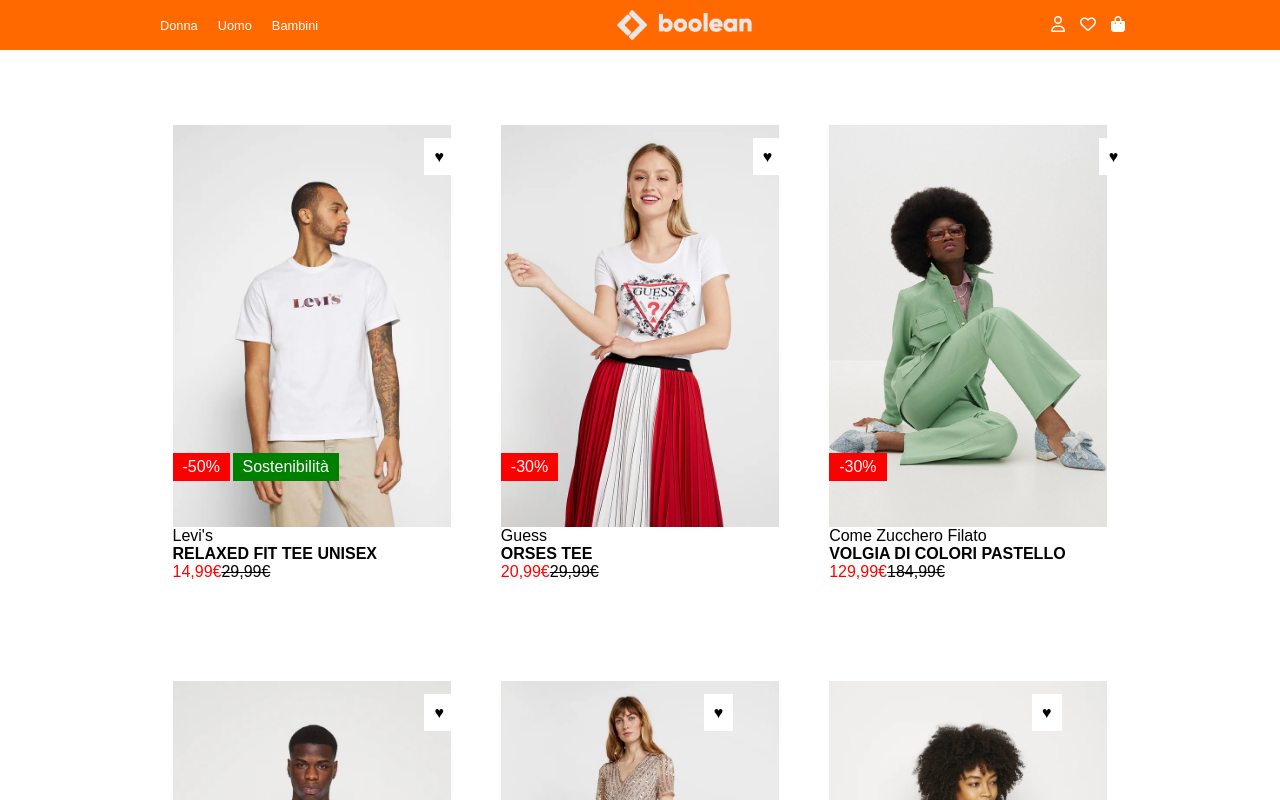
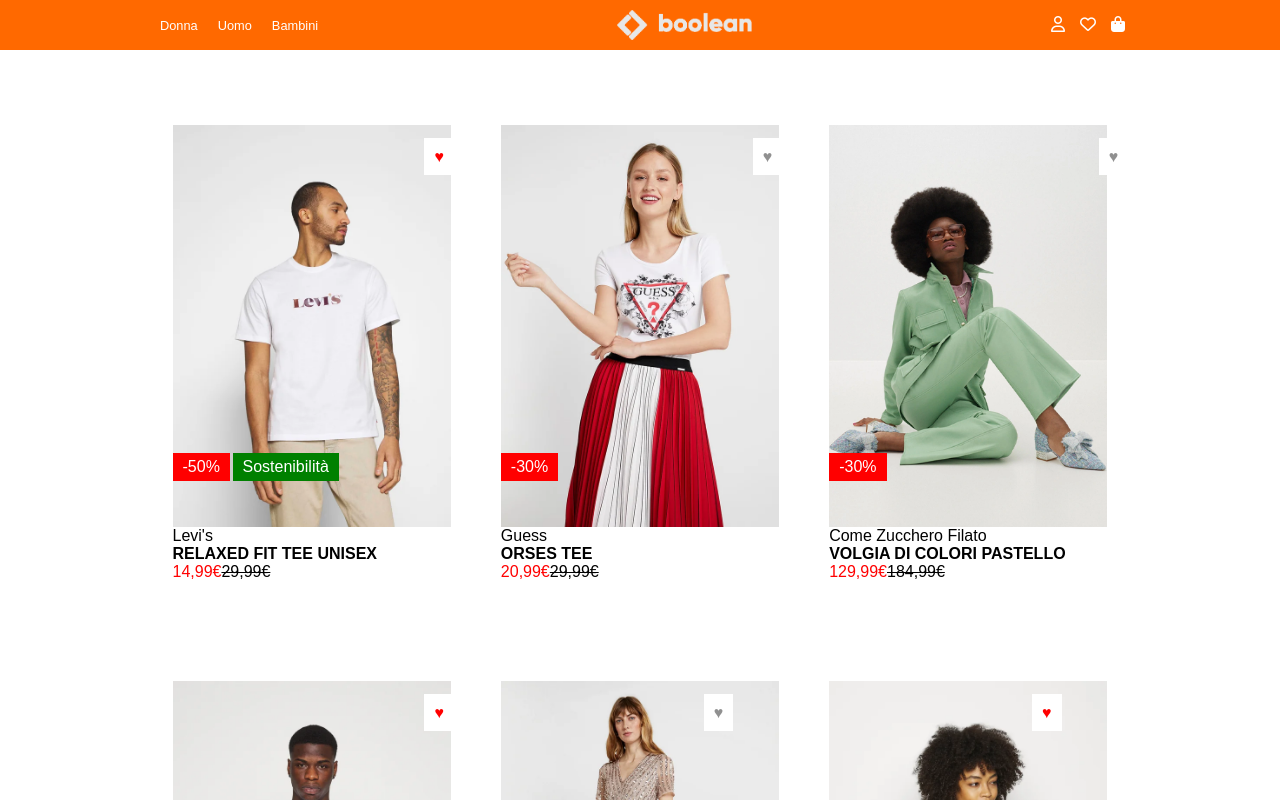
Before and after one commit to GloriaBimbi/vite-boolando, a Vue app: page / in a window 1280 px wide. Shown: the top 800 px of the page. Built offline with nearby package versions, Linux system fonts and the light colour scheme.

Commit message:
feat bonus 1

```diff
--- a/src/components/AppCard.vue
+++ b/src/components/AppCard.vue
@@ -4,7 +4,13 @@
     buildImagePath(imageName) {
       return new URL("../assets/img/" + imageName, import.meta.url).href;
     },
+    changeStatus(parameter) {
+      console.log(parameter);
+      parameter = !parameter;
+      console.log(parameter);
+    },
   },
+
   props: {
     card: Object,
   },
@@ -33,7 +39,12 @@
       card.discountPercentage
     }}</span>
     <span v-show="card.sostenibility" class="sostenibility">Sostenibilità</span>
-    <span class="heart">&hearts;</span>
+    <span
+      @click="changeStatus(card.isInFavorites)"
+      :style="card.isInFavorites == true ? 'color:red;' : ''"
+      class="heart"
+      >&hearts;</span
+    >
   </div>
 </template>
 
@@ -93,7 +104,7 @@
     left: 0;
   }
   .heart {
-    color: black;
+    color: rgba(0, 0, 0, 0.435);
     background-color: white;
     padding: 10px;
     position: relative;
--- a/src/components/AppMain.vue
+++ b/src/components/AppMain.vue
@@ -15,6 +15,7 @@
           discountStatus: true,
           discountPercentage: "-50%",
           sostenibility: true,
+          isInFavorites: true,
         },
         {
           src: "2.webp",
@@ -26,6 +27,7 @@
           discountStatus: true,
           discountPercentage: "-30%",
           sostenibility: false,
+          isInFavorites: false,
         },
         {
           src: "3.webp",
@@ -37,6 +39,7 @@
           discountStatus: true,
           discountPercentage: "-30%",
           sostenibility: false,
+          isInFavorites: false,
         },
         {
           src: "4.webp",
@@ -48,6 +51,7 @@
           discountStatus: true,
           discountPercentage: "-50%",
           sostenibility: true,
+          isInFavorites: true,
         },
         {
           src: "5.webp",
@@ -59,6 +63,7 @@
           discountStatus: false,
           discountPercentage: "-30%",
           sostenibility: false,
+          isInFavorites: false,
         },
         {
           src: "6.webp",
@@ -70,6 +75,7 @@
           discountStatus: false,
           discountPercentage: "",
           sostenibility: true,
+          isInFavorites: true,
         },
       ],
     };
```
Also changed, not shown: 2 other files (tests, documents, lock files or other folders).
